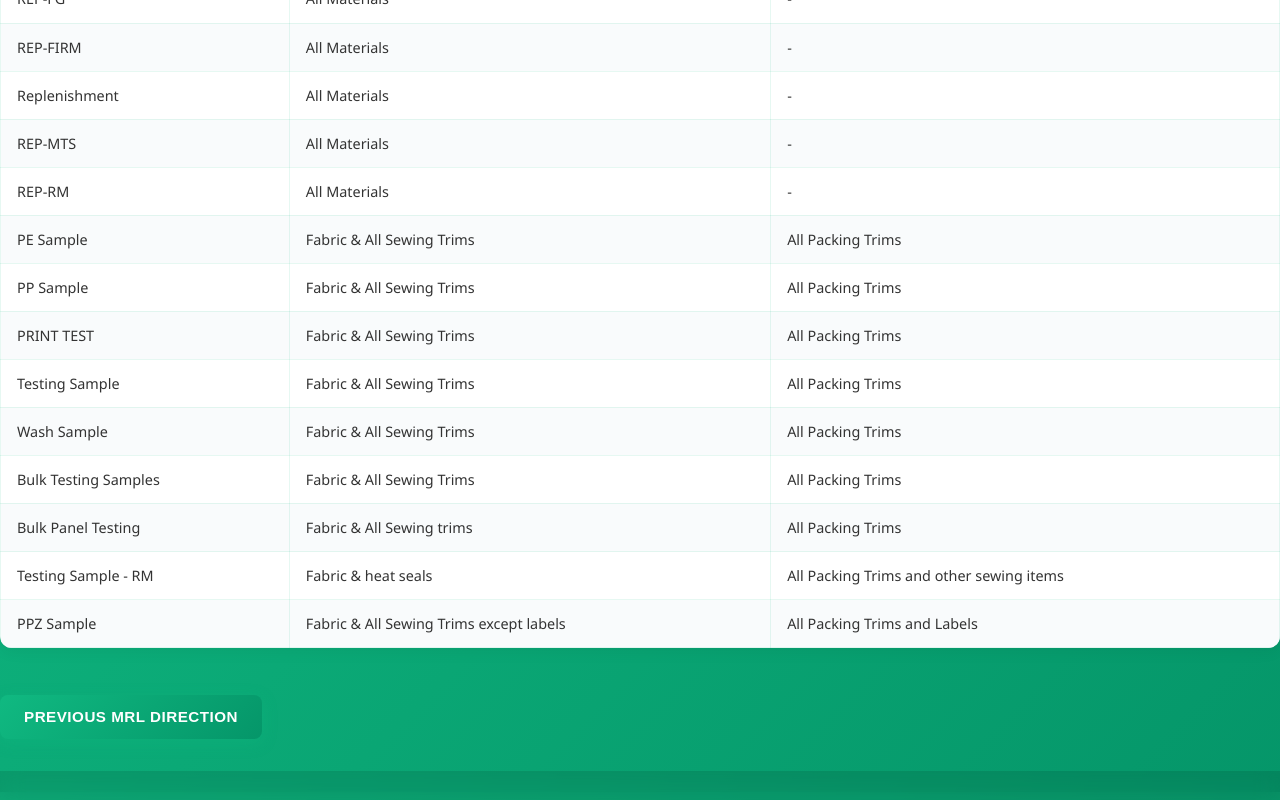
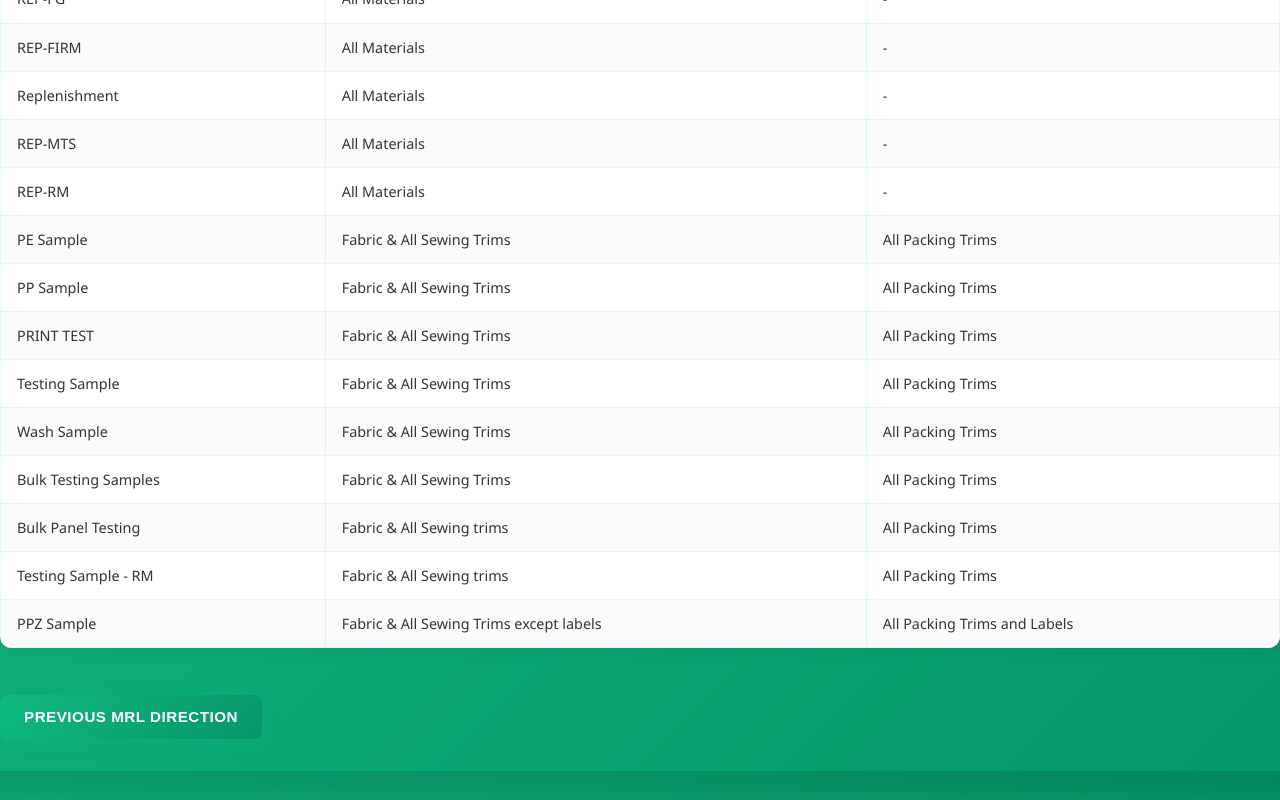
Before and after one commit to KG8763/inqube, a plain HTML site: page decathlon.html in a window 1280 px wide. Shown: the part 808-1608 px from the top of the page. Drawn offline with Linux system fonts and the light colour scheme.

Commit message:
Decathlon Testing Sample - RM direction added

```diff
--- a/decathlon.html
+++ b/decathlon.html
@@ -151,8 +151,8 @@
             </tr>
             <tr>
                 <td>Testing Sample - RM</td>
-                <td>Fabric & heat seals</td>
-                <td>All Packing Trims and other sewing items</td>
+                <td>Fabric & All Sewing trims</td>
+                <td>All Packing Trims</td>
             </tr>
 
             <tr>
```
